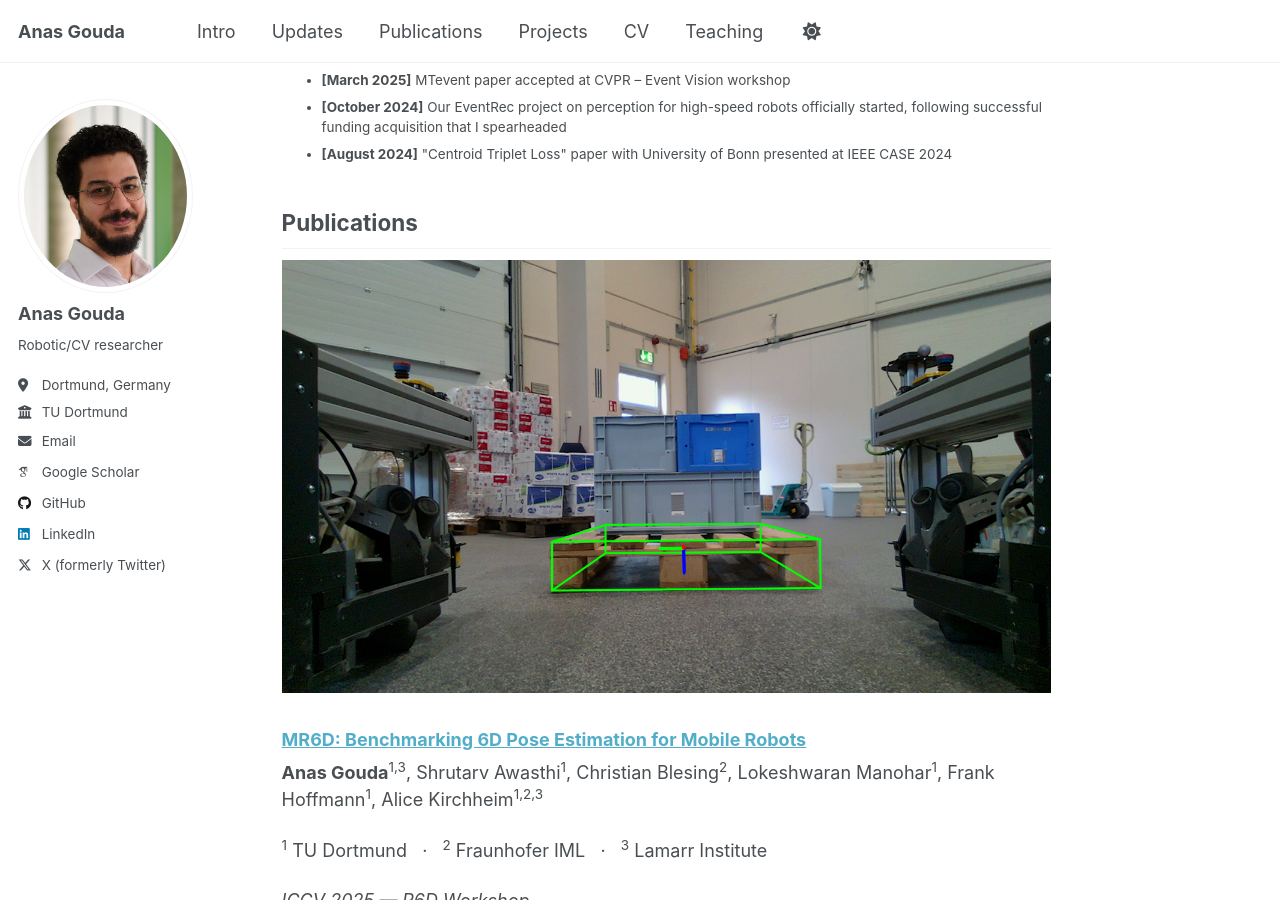
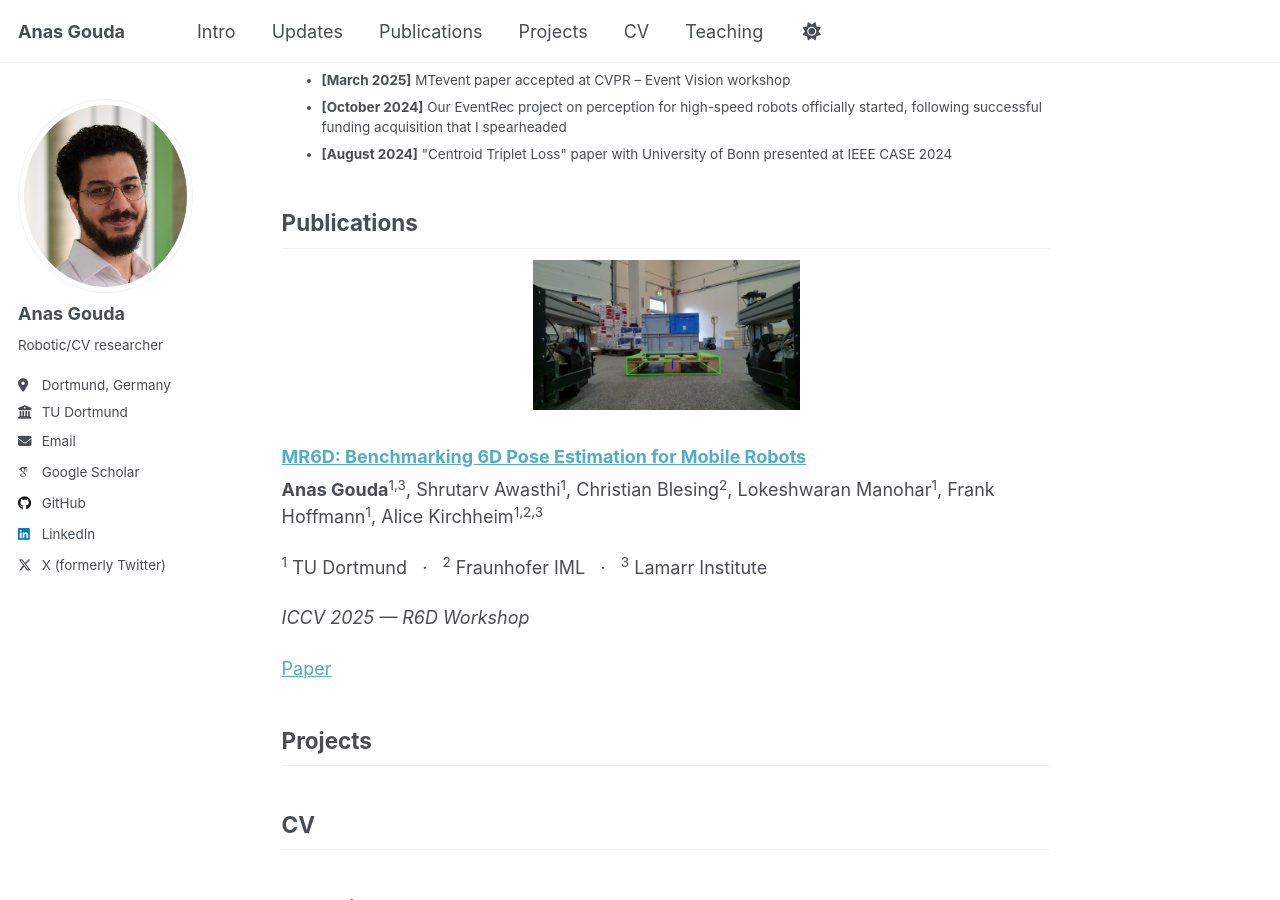
Before and after one commit to AnasIbrahim/anasibrahim.github.io, a Jekyll site: the page built from _pages/about.md, in a window 1280 px wide and 900 px high, scrolled down 316 px. Built offline with Jekyll 4.4.1, drawn with Linux system fonts in a browser that asks for light colours; some web fonts are replaced; a script that is not in the unit is left out.

Commit message:
resize image

```diff
--- a/_pages/about.md
+++ b/_pages/about.md
@@ -28,7 +28,7 @@ I am a PhD researcher at TU Dortmund University, nearing completion of my PhD in
 <section class="publications">
 <div class="pub-item">
   <div class="pub-thumb">
-    <img src="/images_content/MR6D.png" alt="MR6D teaser image" loading="lazy">
+    <img src="/images_content/MR6D.png" alt="MR6D teaser image" loading="lazy" style="height:150px; width:auto; display:block; margin:0 auto;">
   </div>
   <div class="pub-meta">
     <h3 class="pub-title">
```
